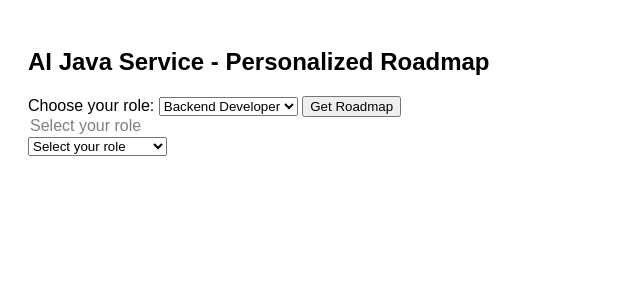
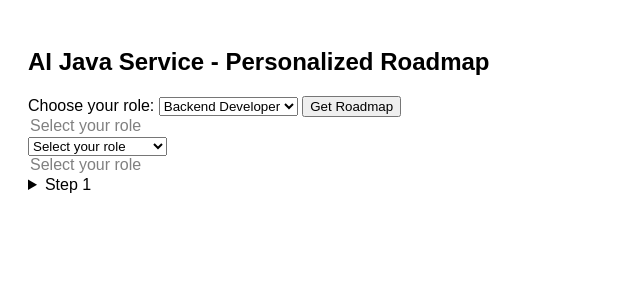
Before and after one commit to adhnajwa99-maker/ai-java-service-, a web app: page /role-guidance-demo.html in a window 1280 px wide. Shown: the top 300 px of the page, without its empty margins (0-640 px from the left). Run offline with its HTML, style and script files only (its server is not run), Linux system fonts and the light colour scheme; data that the repository does not hold is empty.

Commit message:
Update role-guidance-demo.html

```diff
--- a/src/main/resources/static/role-guidance-demo.html
+++ b/src/main/resources/static/role-guidance-demo.html
@@ -60,3 +60,9 @@ async function getRoadmap() {
   <option value="AI/ML Engineer">AI/ML Engineer</option>
   <option value="Startup">Startup / Company</option>
 </select>
+<option value="" disabled selected>Select your role</option>
+<div id="loading" class="hidden">Loading…</div>
+<details>
+  <summary>Step 1</summary>
+  <p>Description here</p>
+</details>
```
